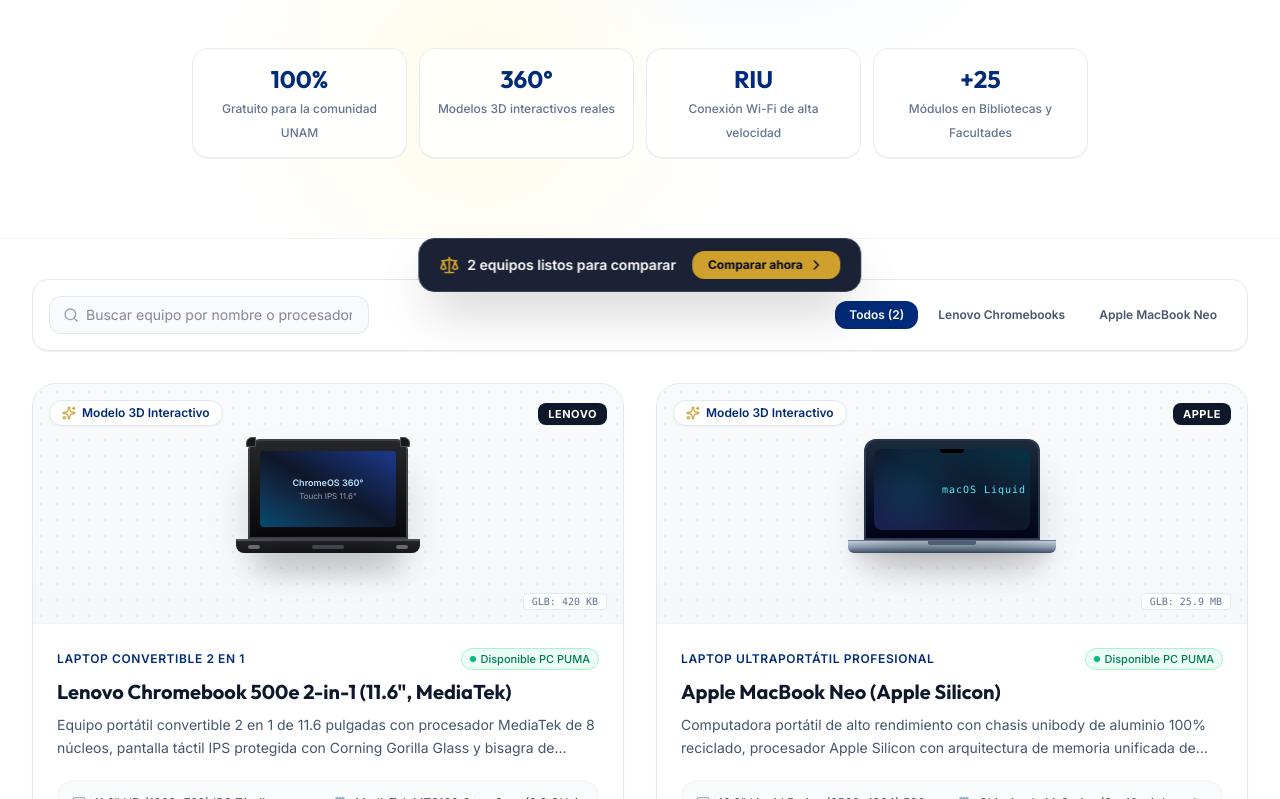
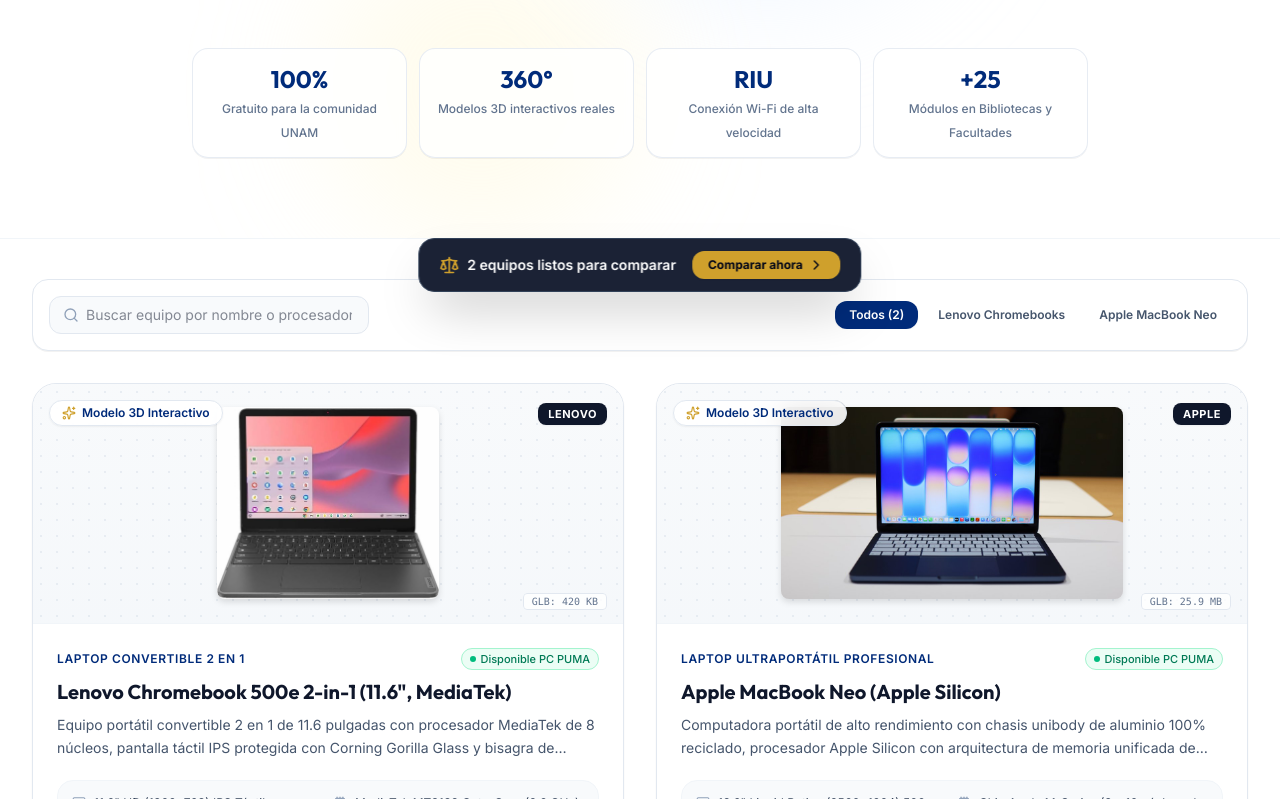
Before and after one commit to Vickman123/catalogo_pcpuma, a React (Vite) app: page / in a window 1280 px wide. Shown: the part 484-1283 px from the top of the page. Built offline with nearby package versions, Linux system fonts and the light colour scheme.

Commit message:
feat: agregar fotografias oficiales de Lenovo Chromebook 500e y Apple MacBook Neo

```diff
--- a/src/components/EquipmentComparator.tsx
+++ b/src/components/EquipmentComparator.tsx
@@ -125,6 +125,14 @@ export const EquipmentComparator: React.FC<EquipmentComparatorProps> = ({
                         </span>
                       </div>
 
+                      <div className="h-28 w-full bg-slate-100/70 rounded-xl p-2 flex items-center justify-center overflow-hidden border border-slate-200/60">
+                        <img
+                          src={eq.imagePath}
+                          alt={eq.commercialName}
+                          className="max-h-full max-w-full object-contain drop-shadow-sm"
+                        />
+                      </div>
+
                       <div>
                         <h4 className="text-base md:text-lg font-bold text-slate-900 font-heading">
                           {eq.commercialName}
--- a/src/components/ProductCard.tsx
+++ b/src/components/ProductCard.tsx
@@ -54,57 +54,19 @@ export const ProductCard: React.FC<ProductCardProps> = ({
           </span>
         </div>
 
-        {/* Visual Mock / Dynamic 3D Thumbnail representation */}
-        <div className="relative w-full h-full flex flex-col items-center justify-center transition-transform duration-300 group-hover:scale-105">
-          <div className="relative flex flex-col items-center justify-center">
-            {isApple ? (
-              /* Apple MacBook Neo Conceptual Silhouette */
-              <div className="w-48 h-32 relative flex flex-col items-center justify-center">
-                {/* Screen Lid */}
-                <div className="w-44 h-28 rounded-t-xl bg-gradient-to-b from-slate-800 to-slate-950 p-2 shadow-2xl border-2 border-slate-700/80 flex flex-col items-center justify-center relative">
-                  <div className="w-full h-full rounded-lg bg-gradient-to-tr from-indigo-950 via-slate-900 to-cyan-950 flex items-center justify-center relative overflow-hidden">
-                    <div className="w-16 h-16 rounded-full bg-cyan-400/20 blur-xl"></div>
-                    <div className="text-[10px] font-mono tracking-widest text-cyan-300 font-medium">macOS Liquid</div>
-                  </div>
-                  {/* Subtle Apple Notch */}
-                  <div className="absolute top-2 w-6 h-1 bg-black rounded-b"></div>
-                </div>
-                {/* Base */}
-                <div className="w-52 h-3.5 bg-gradient-to-b from-slate-300 via-slate-400 to-slate-600 rounded-b-md shadow-lg border-t border-slate-400/50 flex justify-center">
-                  <div className="w-12 h-1 bg-slate-500 rounded-b-xs"></div>
-                </div>
-                {/* Contact shadow */}
-                <div className="w-44 h-3 bg-black/20 blur-md rounded-full mt-1"></div>
-              </div>
-            ) : (
-              /* Lenovo Chromebook 500e 2-in-1 Silhouette */
-              <div className="w-48 h-32 relative flex flex-col items-center justify-center">
-                {/* Screen Lid */}
-                <div className="w-40 h-28 rounded-t-xl bg-gradient-to-b from-zinc-800 to-zinc-950 p-2.5 shadow-2xl border-2 border-zinc-700 flex flex-col items-center justify-center relative">
-                  <div className="w-full h-full rounded bg-gradient-to-tr from-sky-900 via-slate-900 to-blue-900 flex flex-col items-center justify-center relative">
-                    <span className="text-[9px] font-semibold text-sky-200">ChromeOS 360°</span>
-                    <span className="text-[8px] text-zinc-400">Touch IPS 11.6"</span>
-                  </div>
-                  {/* Lenovo Rubber Bumper Corner hints */}
-                  <div className="absolute -top-1 -left-1 w-2.5 h-2.5 bg-zinc-900 border border-zinc-600 rounded-tl-md"></div>
-                  <div className="absolute -top-1 -right-1 w-2.5 h-2.5 bg-zinc-900 border border-zinc-600 rounded-tr-md"></div>
-                </div>
-                {/* Base with 360 Hinge accent */}
-                <div className="w-46 h-4 bg-gradient-to-b from-zinc-800 to-zinc-900 rounded-b-lg border-t-2 border-zinc-600 shadow-xl flex items-center justify-between px-3">
-                  <span className="w-3 h-1 bg-zinc-500 rounded"></span>
-                  <div className="w-8 h-1 bg-zinc-600 rounded"></div>
-                  <span className="w-3 h-1 bg-zinc-500 rounded"></span>
-                </div>
-                {/* Contact shadow */}
-                <div className="w-36 h-3 bg-black/25 blur-md rounded-full mt-1"></div>
-              </div>
-            )}
+        {/* Product Image Representation */}
+        <div className="relative w-full h-full flex items-center justify-center p-3 transition-transform duration-300 group-hover:scale-105">
+          <img
+            src={equipment.imagePath}
+            alt={equipment.commercialName}
+            className="max-h-48 max-w-full object-contain drop-shadow-md rounded-lg"
+            loading="lazy"
+          />
 
-            {/* Quick 360 Hover Pill */}
-            <div className="absolute inset-0 bg-slate-900/30 backdrop-blur-[2px] opacity-0 group-hover:opacity-100 transition-opacity rounded-2xl flex items-center justify-center gap-2 text-white font-medium text-xs">
-              <Eye className="w-4 h-4 text-[#CFA02C]" />
-              <span>Clic para abrir visor 3D</span>
-            </div>
+          {/* Quick 360 Hover Pill */}
+          <div className="absolute inset-0 bg-slate-900/35 backdrop-blur-[2px] opacity-0 group-hover:opacity-100 transition-opacity rounded-2xl flex items-center justify-center gap-2 text-white font-medium text-xs">
+            <Eye className="w-4 h-4 text-[#CFA02C]" />
+            <span>Clic para explorar en 3D</span>
           </div>
         </div>
 
--- a/src/components/ProductDetailView.tsx
+++ b/src/components/ProductDetailView.tsx
@@ -19,6 +19,8 @@ import {
   Sparkles,
   Info,
   Sliders,
+  Image as ImageIcon,
+  Box,
 } from 'lucide-react';
 
 interface ProductDetailViewProps {
@@ -39,6 +41,7 @@ export const ProductDetailView: React.FC<ProductDetailViewProps> = ({
   allEquipment,
 }) => {
   const [activeTab, setActiveTab] = useState<'specs' | 'loan'>('specs');
+  const [mediaMode, setMediaMode] = useState<'3d' | 'photo'>('3d');
   const [filterCategory, setFilterCategory] = useState<string>('all');
   const [copiedNotification, setCopiedNotification] = useState<boolean>(false);
 
@@ -97,22 +100,44 @@ export const ProductDetailView: React.FC<ProductDetailViewProps> = ({
 
       {/* Main 2-Column Responsive Layout */}
       <div className="grid grid-cols-1 lg:grid-cols-12 gap-8 items-start">
-        {/* Left Column: 3D Interactive Viewer (Sticky on Desktop) */}
+        {/* Left Column: Media Viewer (Sticky on Desktop) */}
         <div className="lg:col-span-6 xl:col-span-7 lg:sticky lg:top-24 space-y-4">
           <div className="space-y-3">
             <div className="flex items-center justify-between">
-              <div className="flex items-center gap-2">
-                <span className="w-2.5 h-2.5 rounded-full bg-[#002B7A]"></span>
-                <span className="text-xs font-bold uppercase tracking-wider text-slate-700">
-                  Visor 3D en tiempo real
-                </span>
+              {/* Media Switcher: 3D vs Photo */}
+              <div className="flex items-center gap-1.5 bg-slate-100 p-1 rounded-xl">
+                <button
+                  onClick={() => setMediaMode('3d')}
+                  className={`px-3 py-1.5 rounded-lg text-xs font-semibold transition-all flex items-center gap-1.5 ${
+                    mediaMode === '3d'
+                      ? 'bg-[#002B7A] text-white shadow-xs'
+                      : 'text-slate-600 hover:text-slate-900'
+                  }`}
+                >
+                  <Box className="w-3.5 h-3.5" />
+                  <span>Modelo 3D (360°)</span>
+                </button>
+                <button
+                  onClick={() => setMediaMode('photo')}
+                  className={`px-3 py-1.5 rounded-lg text-xs font-semibold transition-all flex items-center gap-1.5 ${
+                    mediaMode === 'photo'
+                      ? 'bg-[#002B7A] text-white shadow-xs'
+                      : 'text-slate-600 hover:text-slate-900'
+                  }`}
+                >
+                  <ImageIcon className="w-3.5 h-3.5" />
+                  <span>Fotografía Real</span>
+                </button>
               </div>
+
               <span className="text-xs font-mono text-slate-500">
-                Archivo GLB oficial • Three.js WebGL
+                {mediaMode === '3d' ? 'Archivo GLB • Three.js' : 'Foto Oficial de Referencia'}
               </span>
             </div>
 
-            {/* 3D Model Viewer Component */}
+            {/* Viewer Display */}
+            {mediaMode === '3d' ? (
+              <>
                 <ModelViewer3D
                   modelPath={equipment.model3dPath}
                   modelName={equipment.name}
@@ -135,6 +160,20 @@ export const ProductDetailView: React.FC<ProductDetailViewProps> = ({
                     <span className="text-[10px] text-slate-500">Frente, teclado, perfil</span>
                   </div>
                 </div>
+              </>
+            ) : (
+              <div className="relative w-full h-[460px] md:h-[540px] lg:h-[600px] rounded-2xl overflow-hidden border border-slate-200 bg-gradient-to-b from-slate-50 to-slate-100/50 flex flex-col items-center justify-center p-6 shadow-sm">
+                <img
+                  src={equipment.imagePath}
+                  alt={equipment.commercialName}
+                  className="max-h-[85%] max-w-full object-contain drop-shadow-xl rounded-xl transition-transform hover:scale-105 duration-300"
+                />
+                <div className="absolute bottom-4 left-4 bg-white/90 backdrop-blur-md px-3 py-1.5 rounded-full border border-slate-200 text-xs font-semibold text-slate-700 shadow-xs flex items-center gap-2">
+                  <span className="w-2 h-2 rounded-full bg-blue-600"></span>
+                  <span>Fotografía Oficial de Referencia PC PUMA</span>
+                </div>
+              </div>
+            )}
           </div>
         </div>
 
--- a/src/data/equipmentData.ts
+++ b/src/data/equipmentData.ts
@@ -11,6 +11,7 @@ export const EQUIPMENT_CATALOG: Equipment[] = [
     subCategory: 'Cómputo Móvil para Estudiantes',
     tagline: 'Versatilidad 360° y resistencia de grado militar para el entorno educativo universitario.',
     description: 'Equipo portátil convertible 2 en 1 de 11.6 pulgadas con procesador MediaTek de 8 núcleos, pantalla táctil IPS protegida con Corning Gorilla Glass y bisagra de rotación completa de 360 grados. Diseñado específicamente para soportar el ritmo continuo de clases, investigación de campo y actividades académicas en la UNAM con una autonomía de batería para toda la jornada escolar.',
+    imagePath: '/images/chromebook-500e.jpg',
     model3dPath: '/models/Chromebook.glb',
     modelFileSize: '420 KB',
     badges: ['Convertible 360°', 'Pantalla Táctil', 'MIL-STD-810G', 'Batería Todo el Día', 'PC PUMA Préstamo'],
@@ -191,6 +192,7 @@ export const EQUIPMENT_CATALOG: Equipment[] = [
     subCategory: 'Cómputo Profesional y Multimedia',
     tagline: 'Potencia de silicio unificado y pantalla Liquid Retina para cómputo avanzado, diseño y ciencias.',
     description: 'Computadora portátil de alto rendimiento con chasis unibody de aluminio 100% reciclado, procesador Apple Silicon con arquitectura de memoria unificada de ultra alta velocidad, pantalla Liquid Retina de amplia gama de color P3 y sistema de audio envolvente. Destinada a carreras y proyectos académicos con alta demanda computacional como arquitectura, diseño, artes visuales, desarrollo de software, modelado 3D y análisis de datos en la UNAM.',
+    imagePath: '/images/macbook-neo.jpg',
     model3dPath: '/models/macbook_neo.glb',
     modelFileSize: '25.9 MB',
     badges: ['Apple Silicon', 'Liquid Retina P3', 'Aluminio Unibody', 'Thunderbolt / USB 4', 'PC PUMA Avanzado'],
--- a/src/types/equipment.ts
+++ b/src/types/equipment.ts
@@ -21,6 +21,7 @@ export interface Equipment {
   subCategory: string;
   tagline: string;
   description: string;
+  imagePath: string;
   model3dPath: string;
   modelFileSize: string;
   badges: string[];
```
Also changed, not shown: public/images/chromebook-500e.jpg (added), public/images/macbook-neo.jpg (added). Lines whose indentation alone changed are shown as unchanged.
